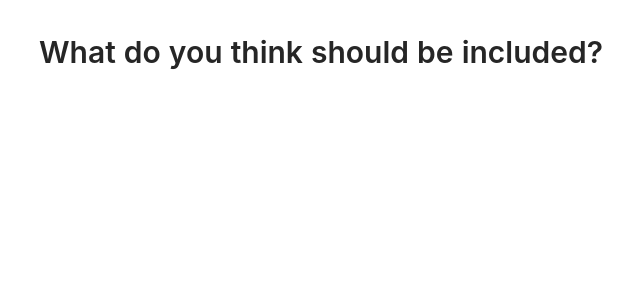
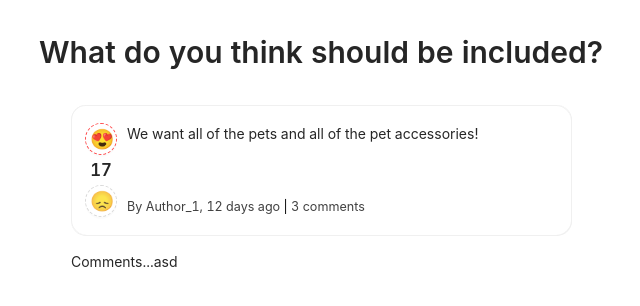
Before and after one commit to qloudgames/suggest, a React app: page /details/1 in a window 1280 px wide. Shown: the top 306 px of the page, without its empty margins (319-959 px from the left). Built offline with nearby package versions, Linux system fonts and the light colour scheme; the HTML template or start-up script is replaced by a standard one.

Commit message:
fix issues

```diff
--- a/src/web/app.tsx
+++ b/src/web/app.tsx
@@ -35,9 +35,9 @@ class SuggestionsRoot extends React.Component<Props> {
 
           <Routes>
             <Route path="/" element={FakeEntries.map(entry => (
-                <Entry entry={entry}/>
+                <Entry key={entry.id} entry={entry} enableLinks={true}/>
               ))} />
-            <Route path="details" element={<Details/>} />
+            <Route path="details/:entryId" element={<Details/>} />
           </Routes>
 
           </Card>
--- a/src/web/details.tsx
+++ b/src/web/details.tsx
@@ -2,16 +2,23 @@ import * as React from 'react';
 import { Button, Card, Tooltip } from 'antd';
 import styles from './details.module.css';
 import { CommentData, EntryData } from 'common/types';
-
-export type FShowEntryDetails = (entry: EntryData) => void;
+import { useParams } from 'react-router-dom';
+import { FakeEntries } from 'common/fakes/fake_entries';
+import { Entry } from './entry';
 
 export const Details = () => {
+  const { entryId }= useParams();
+  // TODO: fetch comments from API
 
-  // TODO: fetch comments from API
+  const index = Number.parseInt(entryId);
+  const entry = FakeEntries[index];
 
   return (
     <div className={styles.details}>
-      Details panel
+      <Entry entry={entry}/>
+      <div className={styles.comments}>
+        Comments...asd
+      </div>
     </div>
-  )
+  );
 };
--- a/src/web/entry.tsx
+++ b/src/web/entry.tsx
@@ -6,9 +6,10 @@ import { InlineSeparator, StyledLink } from './component_util';
 
 type Props = {
   entry: EntryData;
+  enableLinks?: boolean;
 }
 
-export const Entry = ({ entry }: Props) => {
+export const Entry = ({ entry, enableLinks }: Props) => {
   //
   const [voted, setVoted] = React.useState<string>('');
   const onLike = () => setVoted(voted !== 'like' ? 'like' : '');
@@ -49,14 +50,22 @@ export const Entry = ({ entry }: Props) => {
         {/* Main area */}
         <div className={styles.entryContent}>
           <div className={styles.description}>
-            <StyledLink to="/details">
-              {entry.description}
-            </StyledLink>
+            {enableLinks ? (
+              <StyledLink to={`/details/${entry.id}`}>
+                {entry.description}
+              </StyledLink>
+            ) : (
+              entry.description
+            )}
           </div>
           <div className={styles.metadata}>
             By {entry.author}, {getEntryTimeElapsed(entry)} ago
             <InlineSeparator/>
-            <StyledLink to="/details">3 comments</StyledLink>
+            {enableLinks ? (
+              <StyledLink to={`/details/${entry.id}`}>3 comments</StyledLink>
+            ) : (
+              '3 comments'
+            )}
           </div>
         </div>
 
--- a/src/web/index.html
+++ b/src/web/index.html
@@ -11,7 +11,7 @@
         }
 
         html {
-          overflow: scroll;
+          overflow-y: scroll;
         }
 
         .body {
--- a/webpack.app.config.js
+++ b/webpack.app.config.js
@@ -3,6 +3,9 @@ const HtmlWebpackPlugin = require('html-webpack-plugin');
 
 module.exports = {
   entry: './src/web/app.tsx',
+  devServer: {
+    historyApiFallback: true,
+  },
   module: {
     rules: [
       {
@@ -24,7 +27,7 @@ module.exports = {
         ],
       },
       {
-        test: /\.css$/i,
+        test: /\.css(?<!\.module\.css)$/i, // ends with .css, but NOT .module.css
         use: ['style-loader', 'css-loader'],
       }
     ],
@@ -39,6 +42,7 @@ module.exports = {
   output: {
     filename: 'bundle.js',
     path: path.resolve(__dirname, 'dist'),
+    publicPath: '/',
   },
   plugins: [
     new HtmlWebpackPlugin({
```
